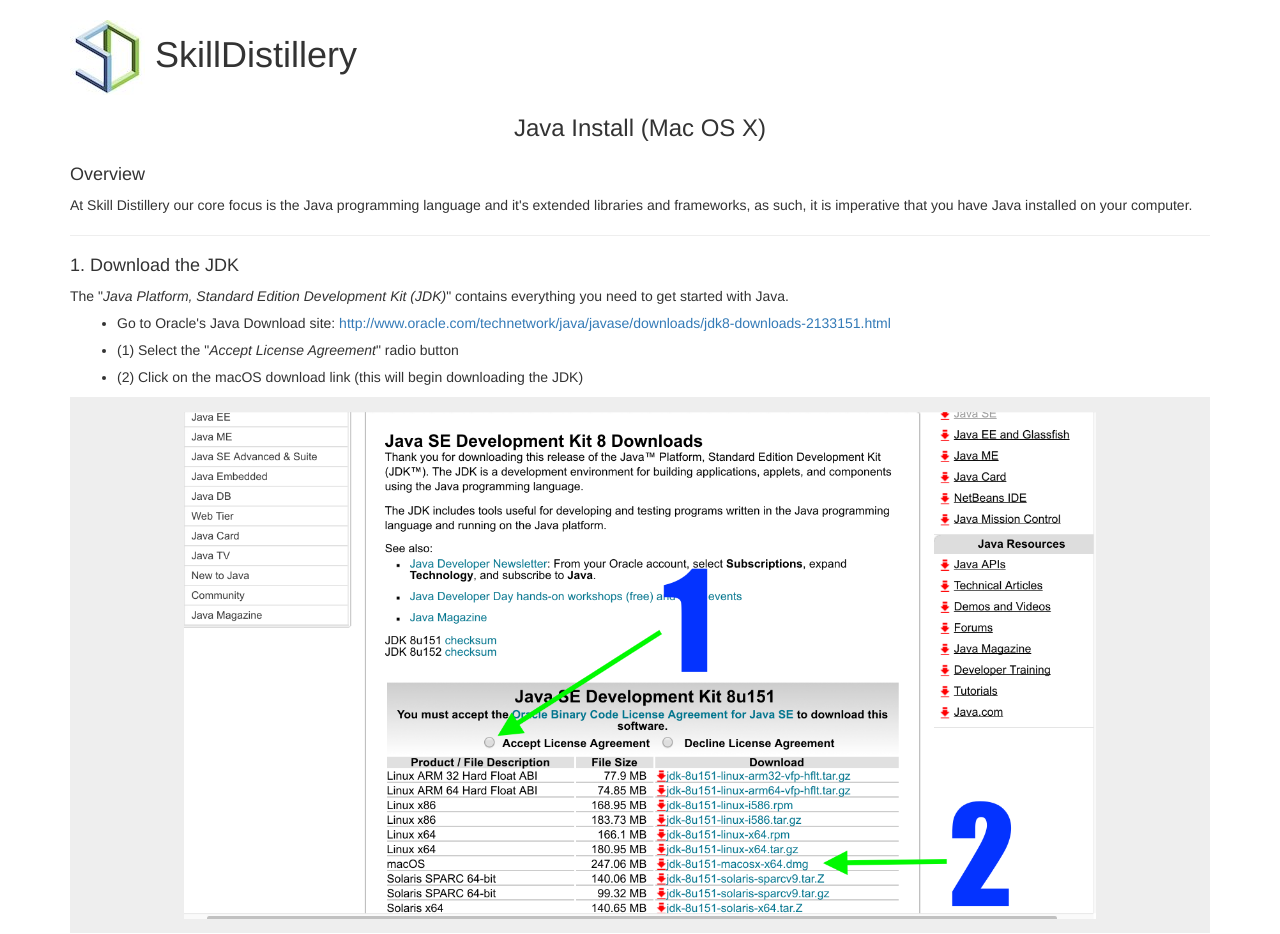
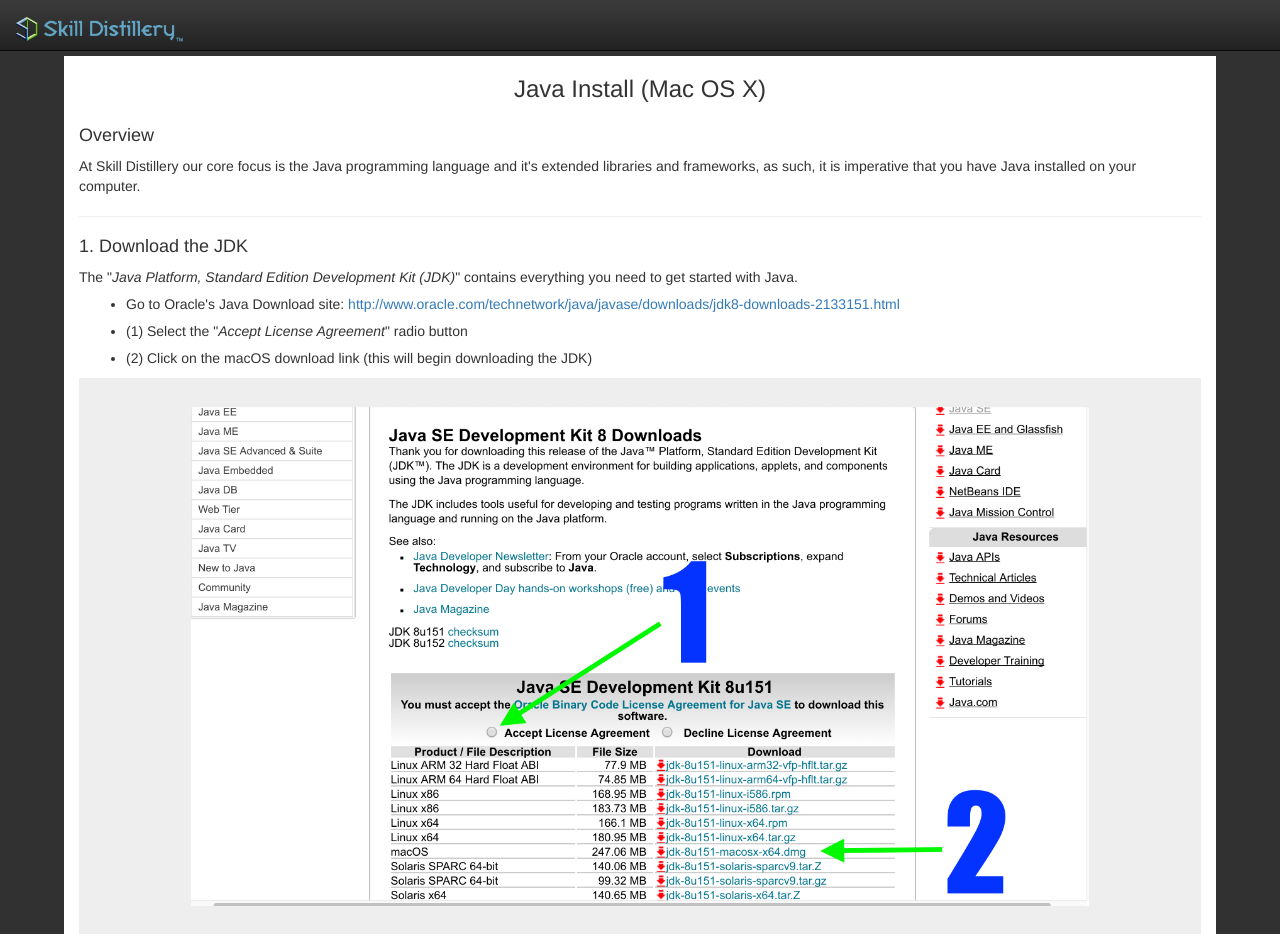
Before and after one commit to SkillDistillery/SkillDistillery.github.io, a plain HTML site: page index.html in a window 1280 px wide. Shown: the top 934 px of the page. Drawn offline with nearby package versions, Linux system fonts and the light colour scheme.

Commit message:
make arguably prettier

```diff
--- a/index.html
+++ b/index.html
@@ -18,12 +18,29 @@
   <title>SD: Java Install MacOS</title>
 </head>
 <body>
+
+  <!-- <nav class="navbar navbar-inverse navbar-fixed-top">
+    <div class="container-fluid">
+      <div class="navbar-header">
+        <img src="images/sd_logo.jpg" width="30" height="30" alt="SD Logo" class="d-inline-block align-top">
+        <a class="navbar-brand" href="#">SkillDistillery</a>
+      </div>
+
+    </div>
+  </nav> -->
+
+  <nav class="navbar navbar-inverse navbar-fixed-top">
+    <div class="container-fluid">
+      <div class="navbar-header">
+        <a class="navbar-brand" href="http://skilldistillery.com">
+          <img alt="SD" src="images/skilldistillery_website.png" height="140%">
+        </a>
+      </div>
+      <ul class="nav navbar-nav">
+      </ul>
+    </div>
+  </nav>
   <div class="container">
-    <h1>
-      <img src="images/sd_logo.jpg" alt="SD Logo" />
-      SkillDistillery
-    </h1>
-
     <h3 class="page-title">Java Install (Mac OS X)</h3>
 
     <h4>Overview</h4>
--- a/style.css
+++ b/style.css
@@ -9,8 +9,8 @@
 .img-container {
   width : 100%;
   background : #eee;
-  padding-top: 1em;
-  padding-bottom: 1em;
+  padding-top: 2em;
+  padding-bottom: 2em;
 }
 
 .desc-img {
@@ -24,3 +24,13 @@
   width: 100%;
   text-align: center;
 }
+
+.container {
+  margin-top: 4em;
+  background-color:  #fff;
+  width: 90%
+}
+
+body {
+  background-color : #313131;
+}
```
Also changed, not shown: images/skilldistillery_website.png (added).
